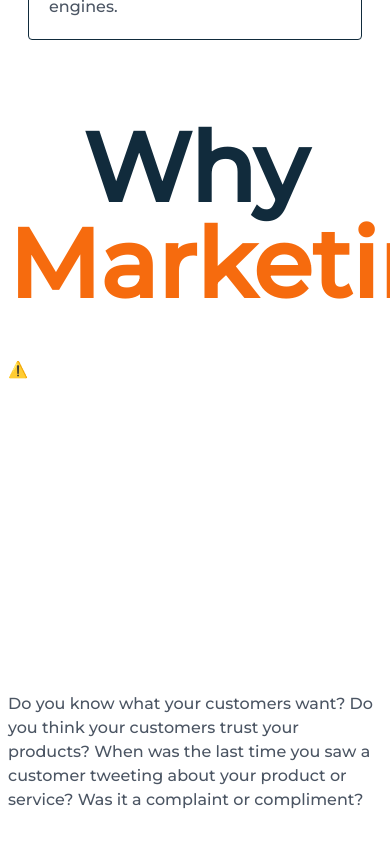
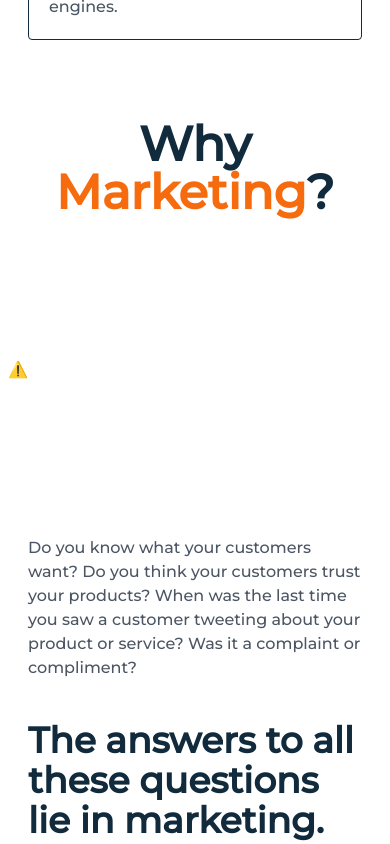
Before and after one commit to Plyavinskiy/marketing-agency, a React (Create React App) app: page / in a window 390 px wide. Shown: the part 3400-4244 px from the top of the page. Built offline with nearby package versions, Linux system fonts and the light colour scheme; no server answers.

Commit message:
style: add the responsiveness to the Why Marketing section of the Home Page

```diff
--- a/src/pages/Home/WhyMarketing.js
+++ b/src/pages/Home/WhyMarketing.js
@@ -2,8 +2,8 @@ import React from "react";
 
 function WhyMarketing() {
   return (
-    <div className="mt-20 relative">
-      <h2 className="text-center text-8xl font-semibold text-primary">
+    <div className="mt-20 relative sm:px-5">
+      <h2 className="text-center text-8xl font-semibold text-primary sm:text-5xl">
         Why <b className="text-secondary">Marketing</b>?
       </h2>
       <div className="h-[500px] absolute top-0 left-0 right-0 z-10">
@@ -15,7 +15,7 @@ function WhyMarketing() {
           autoplay
         ></lottie-player>
       </div>
-      <p className="text-gray-600 text-md mt-[380px]">
+      <p className="text-gray-600 text-md mt-[380px] sm:mt-[320px]">
         Do you know what your customers want? Do you think your customers trust
         your products? When was the last time you saw a customer tweeting about
         your product or service? Was it a complaint or compliment?
```
